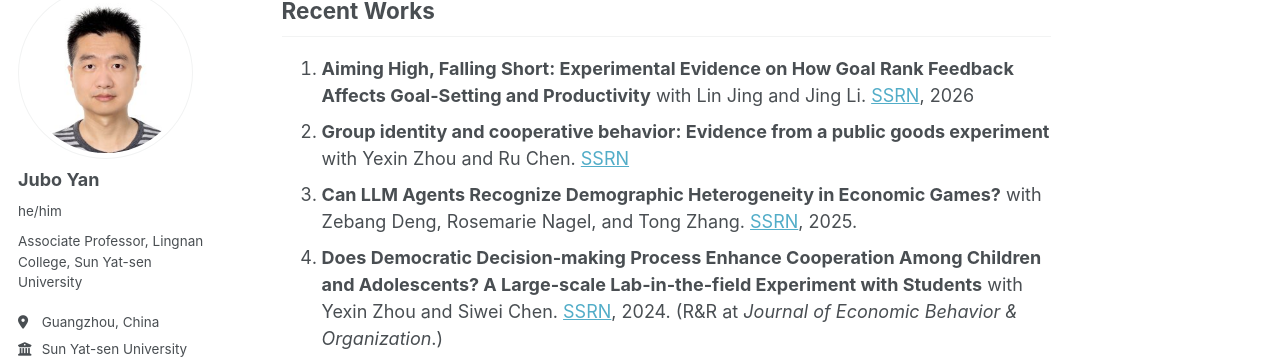
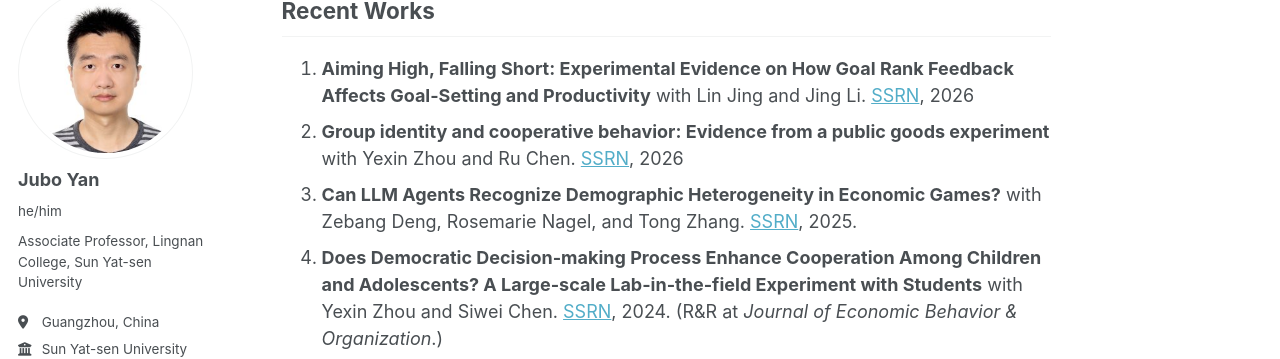
Before and after one commit to xiaogengjacky/xiaogengjacky.github.io, a Jekyll site: the page built from _pages/about.md, in a window 1280 px wide and 900 px high, scrolled down 946 px. Shown: the part 112-471 px from the top of the window. Built offline with Jekyll 4.4.1, drawn with Linux system fonts in a browser that asks for light colours; some web fonts are replaced; a script bundle is joined from its source files by our own code; library files that are not in the unit come from our copies.

Commit message:
Version Jan 14 2026

```diff
--- a/_pages/about.md
+++ b/_pages/about.md
@@ -30,7 +30,7 @@ I was an assistant professor of Ecoomics at Nanyang Technology Univeristy, Singa
 ## Recent Works
 
 1. **Aiming High, Falling Short: Experimental Evidence on How Goal Rank Feedback Affects Goal-Setting and Productivity** with Lin Jing and Jing Li. [SSRN](https://papers.ssrn.com/sol3/papers.cfm?abstract_id=6006394), 2026
-2. **Group identity and cooperative behavior: Evidence from a public goods experiment** with Yexin Zhou and Ru Chen. [SSRN](https://papers.ssrn.com/sol3/papers.cfm?abstract_id=5799535)
+2. **Group identity and cooperative behavior: Evidence from a public goods experiment** with Yexin Zhou and Ru Chen. [SSRN](https://papers.ssrn.com/sol3/papers.cfm?abstract_id=5799535), 2026
 3. **Can LLM Agents Recognize Demographic Heterogeneity in Economic Games?** with Zebang Deng, Rosemarie Nagel, and Tong Zhang. [SSRN](https://papers.ssrn.com/sol3/papers.cfm?abstract_id=5197303), 2025.
 4. **Does Democratic Decision-making Process Enhance Cooperation Among Children and Adolescents? A Large-scale Lab-in-the-field Experiment with Students** with Yexin Zhou and Siwei Chen. [SSRN](https://papers.ssrn.com/sol3/papers.cfm?abstract_id=4971880), 2024. (R&R at *Journal of Economic Behavior & Organization*.)
 5. **Negative Framing of Public Goods Contributions with Heterogeneous Endowments** with Yexin Zhou and Xinyu Li. 2023. Email yanjubo@mail.sysu.edu.cn to request a copy.
```
